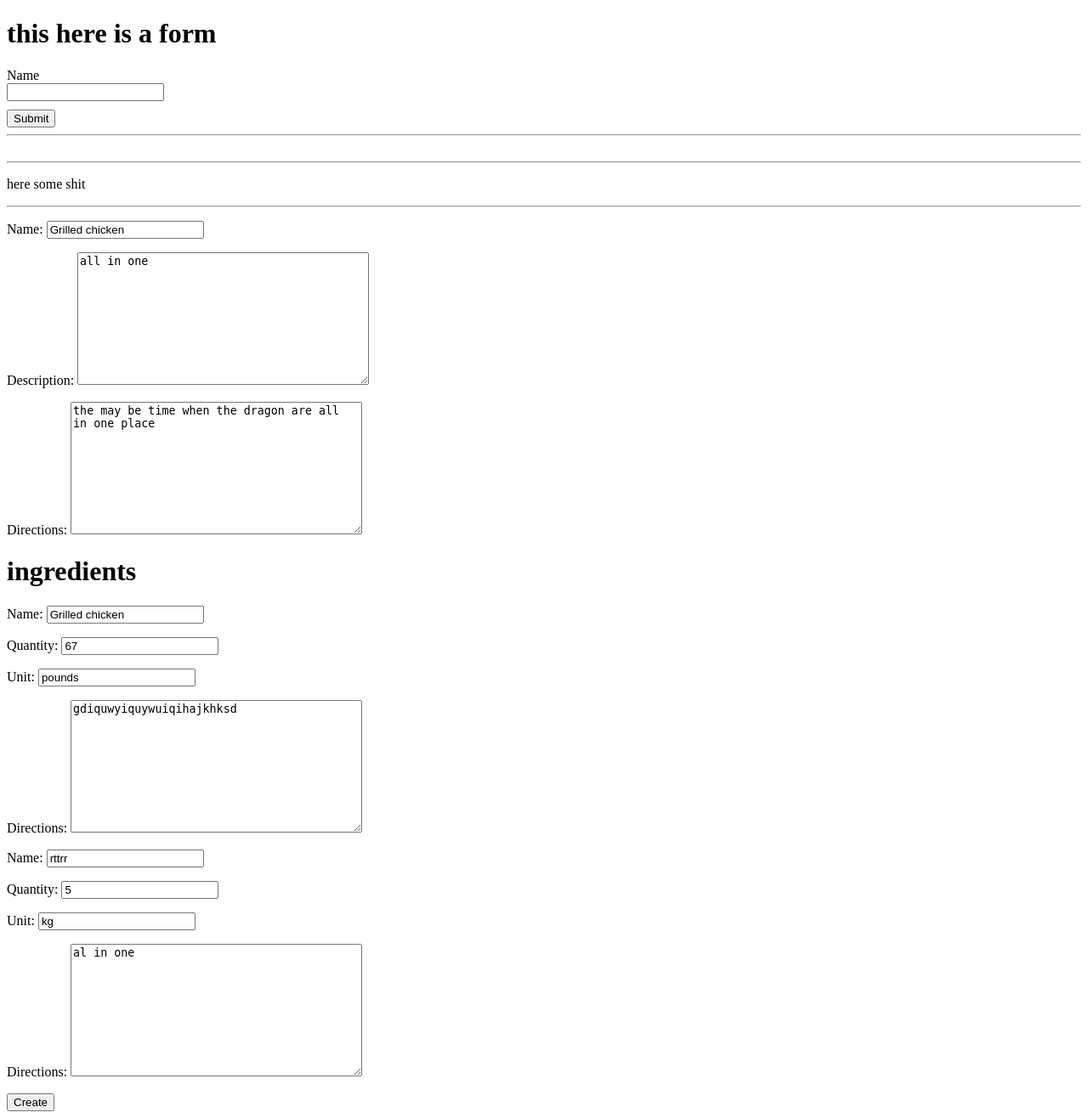
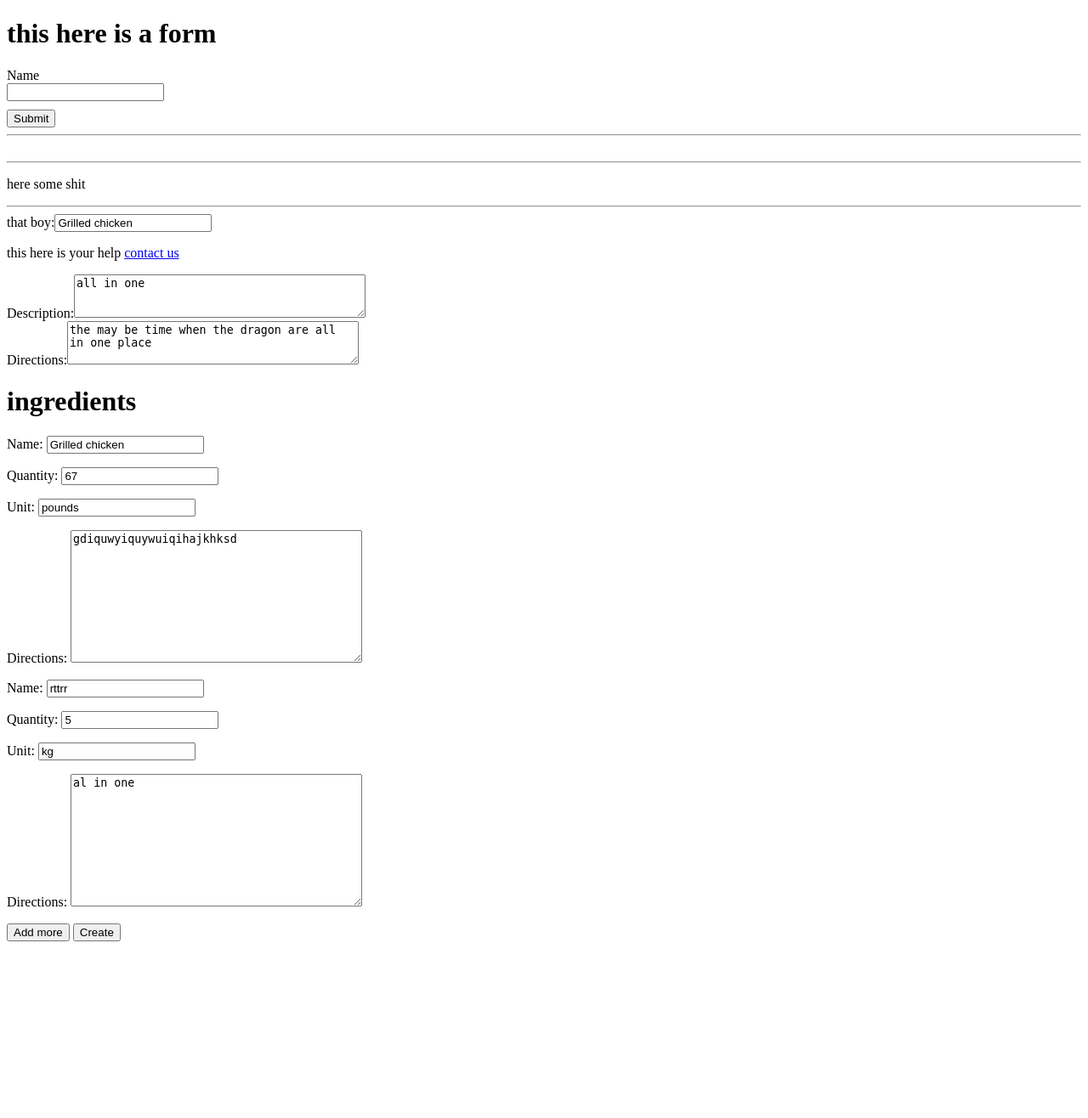
Before and after one commit to Olisannonyelum/olisa_django_space, a Django app: page /pantry/recipes/3/edit/ in a window 1280 px wide. Shown: the whole page at 85% size. After the commit the page ends 1108 px from the top, so only its background shows below. Run offline with Django 5.2, Linux system fonts and the light colour scheme; a user stored in the database is signed in; data comes from the database, SQL or seed files in the repository; both versions use the stored data as it was after the commit.

Commit message:
new update

```diff
--- a/recipes/form.py
+++ b/recipes/form.py
@@ -3,9 +3,26 @@ from django import forms
 from .models import Recipe, RecipeIngredient
 
 class RecipeForm(forms.ModelForm):
+    required_css_class = 'required-field'
+    name = forms.CharField(widget=forms.TextInput(attrs={"class":"form-control",
+    "placeholder": "Recipe name"}))
+    # name = forms.CharField(help_text='this is help!')
+    #description = forms.CharField(widget=forms.Textarea(attrs={"rows":3}))
     class Meta:
         model = Recipe
         fields = ['name', 'description', 'directions']
+
+    '''
+        another way of doing this is tho make use of the constructors
+    '''
+
+    def __init__(self, *args, **kwargs):
+        super().__init__(*args, **kwargs)
+        self.fields['description'].widget.attrs.update({'rows':3})
+        self.fields['directions'].widget.attrs.update({'rows':3})
+        self.fields['name'].widget.attrs.update({'class': 'form-control-2'})
+        self.fields['name'].label ='that boy'
+        self.fields['name'].help_text='this here is your help <a href="/contact">contact us</a>'
 
 class RecipeIngredientForm(forms.ModelForm):
     class Meta:
--- a/recipes/templates/recipes/create_update.html
+++ b/recipes/templates/recipes/create_update.html
@@ -2,6 +2,12 @@
 
 
 {% block content %}
+<style>
+.hiden {
+    display: none;
+}
+
+</style>
 
 {% if massage %}
 <p>{{ massage }}</p>
@@ -14,18 +20,97 @@
     <form action='.' method="POST">
 
         {% csrf_token %}
-        {{ form.as_p }}
+        {% for field in form %}
+            <!-- by iterating through the form  we loss the field tag so that is why we introduce the
+            field tag  -->
+        <div class="{% if field.field.required %}required-class{%endif%}">
+            {{ field.label_tag }}{{ field }}
+            <!-- assignment find out all the attribute of a form field or property  -->
+            <!-- when we iterate through a form we only call out it field -->
+
+        </div>
+            <!-- {{ field.field.required }} -->
+            {% if field.help_text %}
+                <p class="help">{{ field.help_text|safe }}</p>
+                <!-- note the |safe is called a template filter    -->
+            {% endif %}
+
+
+        {% endfor %}
+
+        {% if formset %}
+        <h1>ingredients</h1>
         {{ formset.management_form }}
-        {% if formset %}
-            <h1>ingredients</h1>
-            {% csrf_token %}
-            {{ formset.as_p }}
+        <!-- the form data will be displaying here -->
+        <div id="block">
+            {% for form in formset %}
+                <div class="ingredient-form">
+                    {{ form.as_p }}
+                </div>
+            {% endfor %}
+        </div>
+        <!-- {% csrf_token %} -->
+        <!-- {{ formset.as_p }} -->
+        <button id="add-more" type="button">Add more</button>
         {% endif %}
-
+        <div id="empty-form" class="hiden">{{ formset.empty_form.as_p}}</div>
         <button type="submit">Create</button>
     </form>
 
 </div>
 
+<script>
+    const totalNewForms = document.getElementById('id_form-TOTAL_FORMS')
+    const formcopytarget = document.getElementById('block')
+    const addMoreBtn = document.getElementById('add-more')
+    addMoreBtn.addEventListener('click', add_new_form)
+    /*
+        here we collect all the element in the form and as "currentingredientforms"
+        also the hidden form as well which is clone into emptyforlEL since the all share the same class
+
+    */
+
+    function add_new_form(event){
+        console.log(event)
+        if (event) {
+            event.preventDefault()
+        }
+
+        const currentIngredientForms = document.getElementsByClassName('ingredient-form')
+        const currentformcount = currentIngredientForms.length
+
+            // the above line of code is count all the elemet with the the class of ingredient-form
+            // -----> here the currentingredientform will return all all element with the class of
+            // ingredient-form and by the we will get the number as in currentingredientforms.length
+
+            // all this is done so as tbo madifie the formset.managment_form value so as to make the dynamic
+            // form adding to be able to submit to the data base
+
+
+
+
+        // now add a new form  as soon as the button is click
+        const copyemptyFormEL = document.getElementById('empty-form').cloneNode(true)
+        copyemptyFormEL.setAttribute('class', 'ingredient-form')
+        copyemptyFormEL.setAttribute('id', 'form-${currentformcount}')
+
+        // what happen here is that we change we clone the elemet with the ID name of 'empty-form'
+        // after clone it we set up the attribute
+
+        const regex = new RegExp('__prefix__', 'g')
+        copyemptyFormEL.innerHTML = copyemptyFormEL.innerHTML.replace(regex, currentformcount)
+        // next is to add this new form somewhere
+        formcopytarget.append(copyemptyFormEL)
+        totalNewForms.setAttribute( 'value',currentformcount +1)
+        // console.log(formcopytarget)
+        /*
+            not by appending like this with out modification
+            will make every newly added form to be the duplicate
+            of the previous for just try it and see for your self
+        */
+    }
+
+</script>
+
 
 {% endblock content %}
--- a/recipes/views.py
+++ b/recipes/views.py
@@ -65,7 +65,7 @@ def recipe_update_view(request, id=None):
 
     '''
     form = RecipeForm(request.POST or None, instance= obj)
-    print(f'this here is the request post.......{request.POST}')
+    # print(f'this here is the request post.......{request.POST}')
     '''
         the instance is use to pre-fille the form with the obj
         note
@@ -106,9 +106,9 @@ def recipe_update_view(request, id=None):
         parent.save()
         for form in formset:
             child = form.save(commit=False)
-            if child.recipe is None:
-                print('...................added new parent..................')
-                child.recipe=parent
+            # if child.recipe is None:
+            #     print('...................added new parent..................')
+            child.recipe=parent
             child.save()
         # child = form2.save(commit=False)#this is use for saving the data without it being save into the model
 
```
Also changed, not shown: db.sqlite3.
